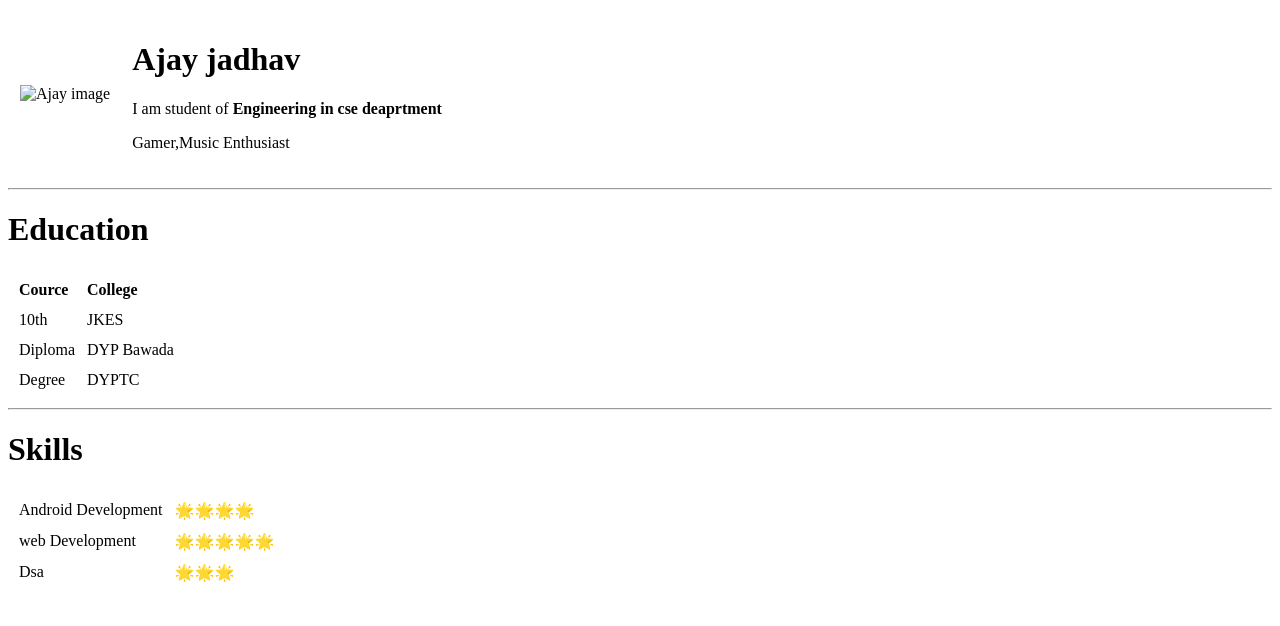
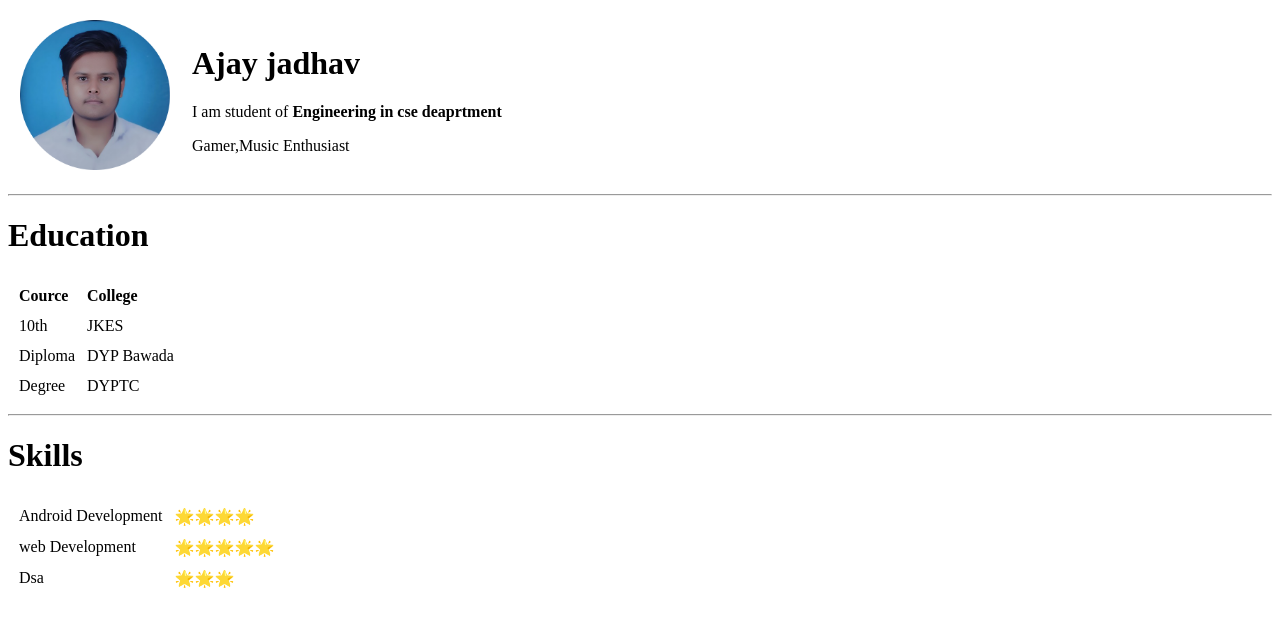
Before and after one commit to AjayJadhav09/cv, a plain HTML site: page index.html in a window 1280 px wide. Drawn offline with Linux system fonts and the light colour scheme; the site is published under a folder, as on GitHub Pages, so addresses that start at the root find nothing.

Commit message:
Update index.html

```diff
--- a/index.html
+++ b/index.html
@@ -7,7 +7,7 @@
 <body>
     <table cellpadding="10">
         <tr>
-            <td><img src="/images/imgonline-com-ua-resize-LDnh7TbKmS-modified.png" alt="Ajay image" width="150px"></td>
+            <td><img src="./images/imgonline-com-ua-resize-LDnh7TbKmS-modified.png" alt="Ajay image" width="150px"></td>
             <td><h1>Ajay jadhav</h1>
                 <p>I am student of <strong>Engineering in cse deaprtment</strong> </p>
                 <p>Gamer,Music Enthusiast</p>
```
